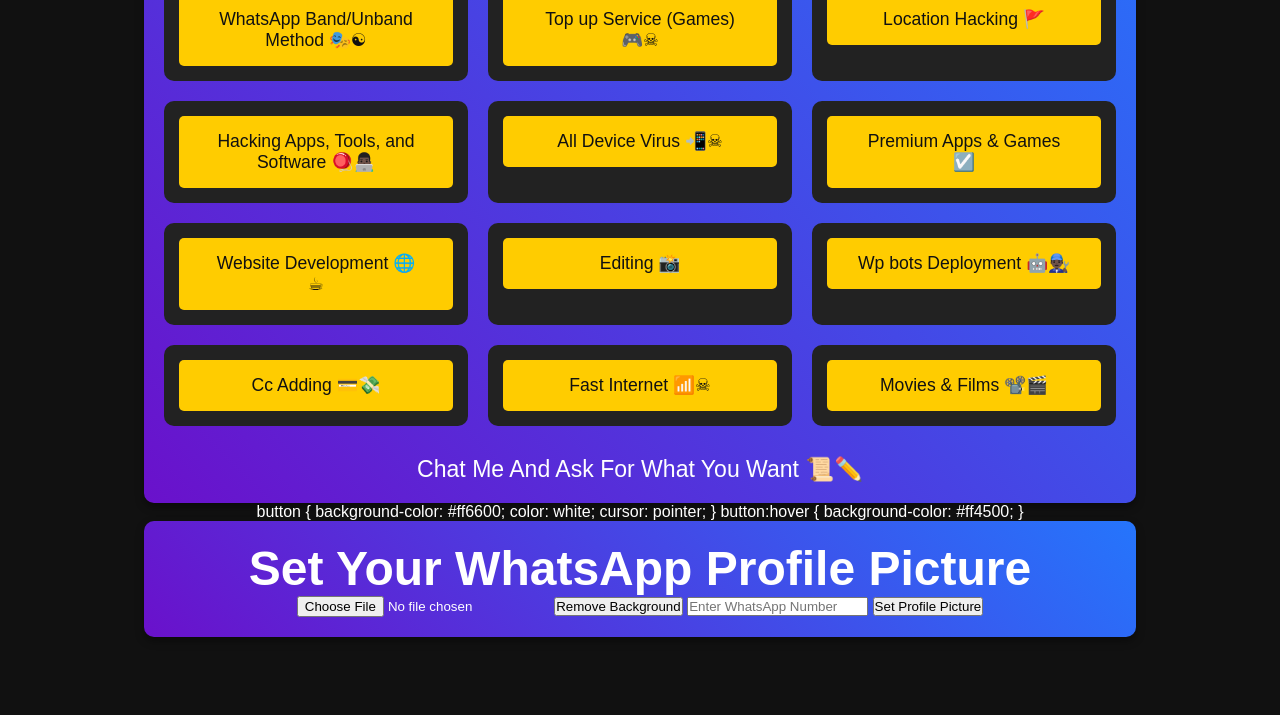
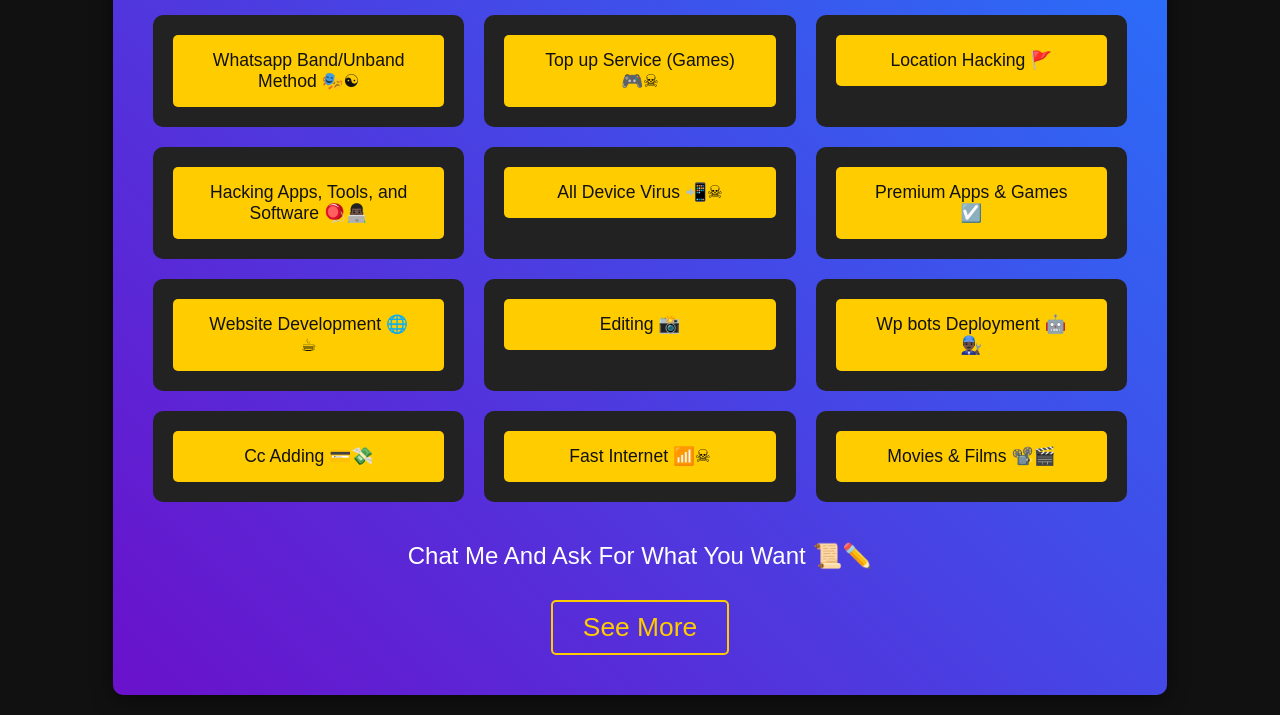
Before and after one commit to Eshankawi/Eshan-buyAndsell-service, a plain HTML site: page index.html in a window 1280 px wide. Shown: the part 194-909 px from the top of the page. Before the commit the page ends 851 px from the top, so only its background shows below. Drawn offline with Linux system fonts and the light colour scheme.

Commit message:
Update index.html

```diff
--- a/index.html
+++ b/index.html
@@ -12,7 +12,7 @@
         }
 
         body {
-            font-family: Arial, sans-serif;
+            font-family: 'Arial', sans-serif;
             background: #111;
             color: white;
             text-align: center;
@@ -21,11 +21,12 @@
 
         .container {
             margin: auto;
-            width: 80%;
-            padding: 20px;
+            width: 85%;
+            padding: 40px;
             background: linear-gradient(45deg, #6a11cb, #2575fc);
             border-radius: 10px;
-            box-shadow: 0 4px 8px rgba(0, 0, 0, 0.4);
+            box-shadow: 0 4px 20px rgba(0, 0, 0, 0.5);
+            animation: fadeIn 2s ease;
         }
 
         .header {
@@ -33,7 +34,7 @@
         }
 
         h1 {
-            font-size: 3em;
+            font-size: 3.5em;
             color: #fff;
         }
 
@@ -42,8 +43,8 @@
             text-decoration: underline;
         }
 
-        p {
-            font-size: 1.2em;
+        .subtitle {
+            font-size: 1.5em;
             margin-top: 10px;
         }
 
@@ -51,11 +52,12 @@
             display: grid;
             grid-template-columns: repeat(3, 1fr);
             gap: 20px;
+            margin-top: 30px;
         }
 
         .service-item {
             background: #222;
-            padding: 15px;
+            padding: 20px;
             border-radius: 10px;
             transition: all 0.3s ease;
         }
@@ -70,6 +72,7 @@
             border-radius: 5px;
             transition: all 0.3s ease;
             width: 100%;
+            text-align: center;
         }
 
         .service-btn:hover {
@@ -78,14 +81,42 @@
         }
 
         .service-item:hover {
-            transform: translateY(-5px);
+            transform: translateY(-10px);
             background: #333;
         }
 
         .footer {
+            margin-top: 40px;
+            font-size: 1.5em;
+            color: #fff;
+        }
+
+        .see-more-btn {
+            background: transparent;
+            border: 2px solid #ffcc00;
+            color: #ffcc00;
+            padding: 10px 30px;
             margin-top: 30px;
-            font-size: 1.2em;
-            color: #fff;
+            font-size: 1.1em;
+            cursor: pointer;
+            border-radius: 5px;
+            transition: all 0.3s ease;
+        }
+
+        .see-more-btn:hover {
+            background: #ffcc00;
+            color: #111;
+        }
+
+        @keyframes fadeIn {
+            from {
+                opacity: 0;
+                transform: translateY(50px);
+            }
+            to {
+                opacity: 1;
+                transform: translateY(0);
+            }
         }
     </style>
 </head>
@@ -94,12 +125,12 @@
     <div class="container">
         <div class="header">
             <h1>Welcome To <span class="highlight">XＥꜱʜᴜ-BOT</span></h1>
-            <p>24×7 Hours Work : ☟︎︎︎</p>
+            <p class="subtitle">24×7 Hours Work : ☟︎︎︎</p>
         </div>
 
         <div class="services">
             <div class="service-item">
-                <button class="service-btn">WhatsApp Band/Unband Method 🎭☯︎︎</button>
+                <button class="service-btn">Whatsapp Band/Unband Method 🎭☯︎︎</button>
             </div>
             <div class="service-item">
                 <button class="service-btn">Top up Service (Games) 🎮☠︎︎</button>
@@ -138,6 +169,7 @@
 
         <div class="footer">
             <p>Chat Me And Ask For What You Want 📜✏️</p>
+            <button class="see-more-btn" onclick="alert('More details coming soon!')">See More</button>
         </div>
     </div>
 
@@ -151,27 +183,3 @@
 
 </body>
 </html>
-    button {
-        background-color: #ff6600;
-        color: white;
-        cursor: pointer;
-    }
-
-    button:hover {
-        background-color: #ff4500;
-    }
-</style>
-
-</head>
-<body>
-    <div class="container">
-        <h1>Set Your WhatsApp Profile Picture</h1>
-        <input type="file" id="imageUpload" accept="image/*">
-        <button onclick="removeBackground()">Remove Background</button>
-        <img id="preview" src="" alt="Preview" style="display:none;">
-        <input type="text" id="whatsappNumber" placeholder="Enter WhatsApp Number">
-        <button onclick="setProfilePicture()">Set Profile Picture</button>
-    </div><script src="script.js"></script>
-
-</body>
-</html>
```
